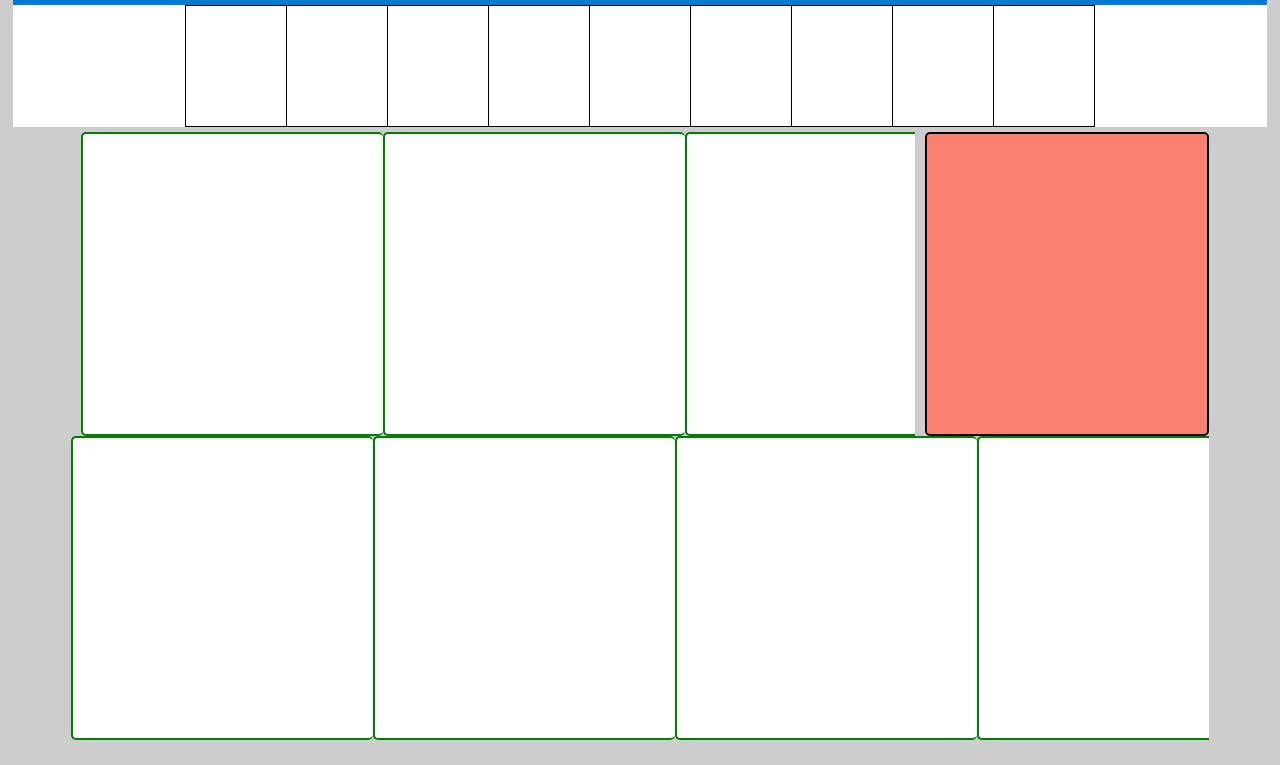
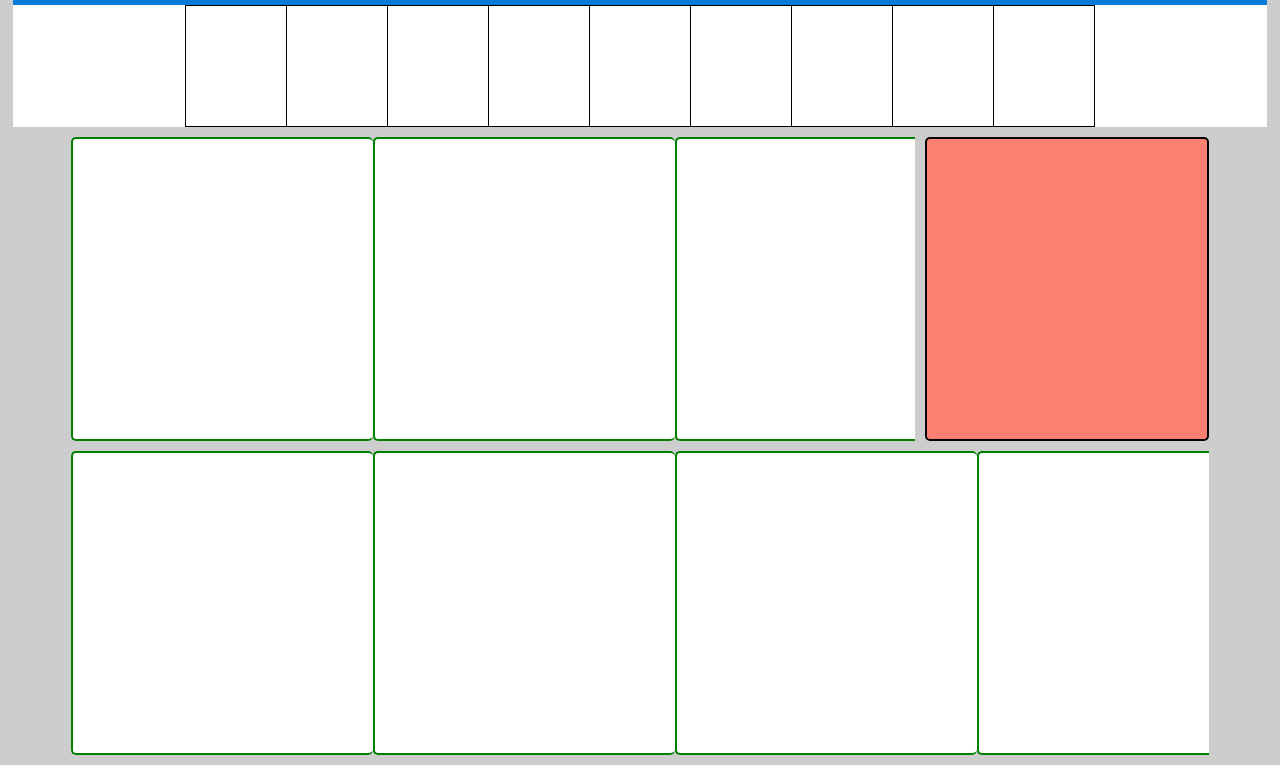
Before and after one commit to Devansh1135/HTML-CSS-project, a plain HTML site: page Index.html in a window 1280 px wide. Shown: the part 57-822 px from the top of the page. Drawn offline with Linux system fonts and the light colour scheme.

Commit message:
minor tweaks

```diff
--- a/Index.html
+++ b/Index.html
@@ -49,7 +49,6 @@
 
         </div>
     <section id="section2">
-        <div></div>
         <div class="Items_1">
             <div class="cards"></div>
             <div class="cards"></div>
--- a/style.css
+++ b/style.css
@@ -101,7 +101,7 @@
 
         #section2 {
             display: flex;
-            margin: auto;
+            margin:10px auto;
             gap: 10px;
             max-width: 90%;
         }
@@ -131,7 +131,7 @@
             max-width: 90%;
             /* gap: 5px; */
             /* margin-top: 10px; */
-            margin: auto;
+            margin: 10px auto;
             overflow: auto;
         }
 
```
